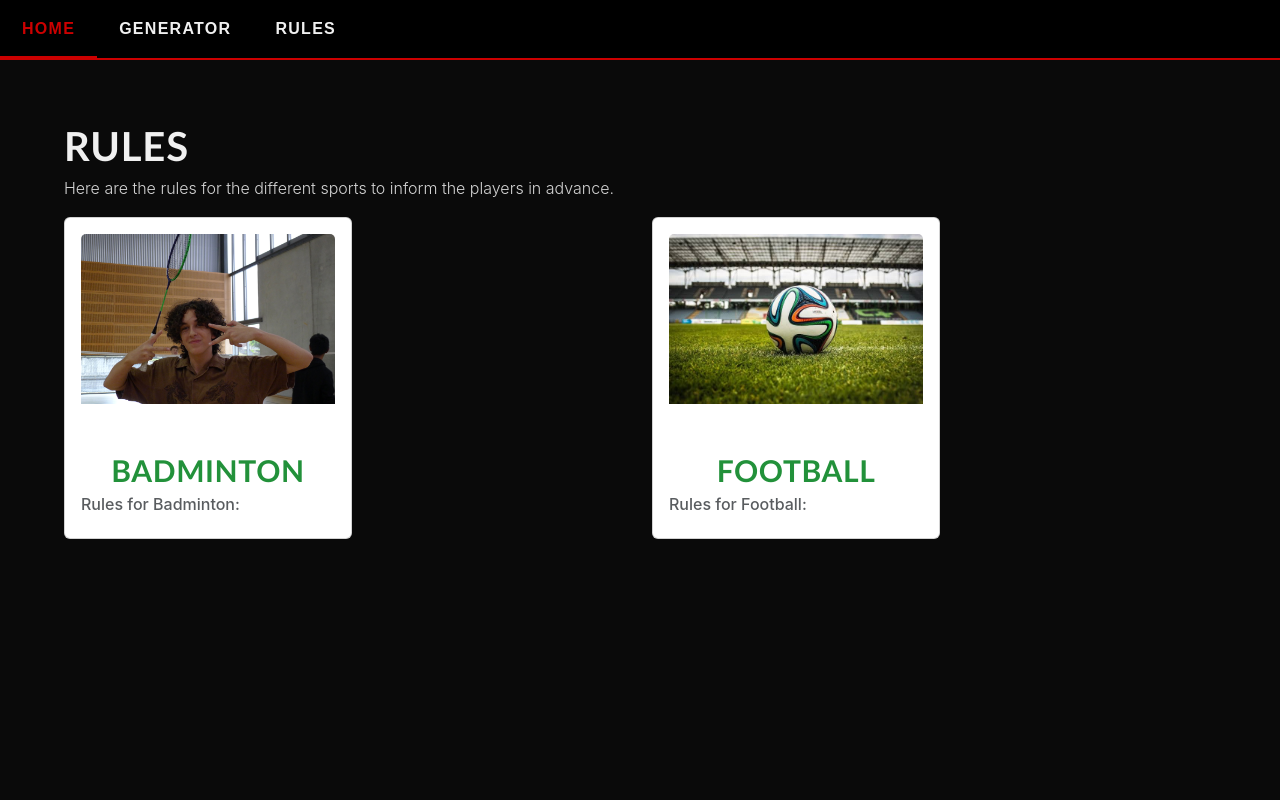
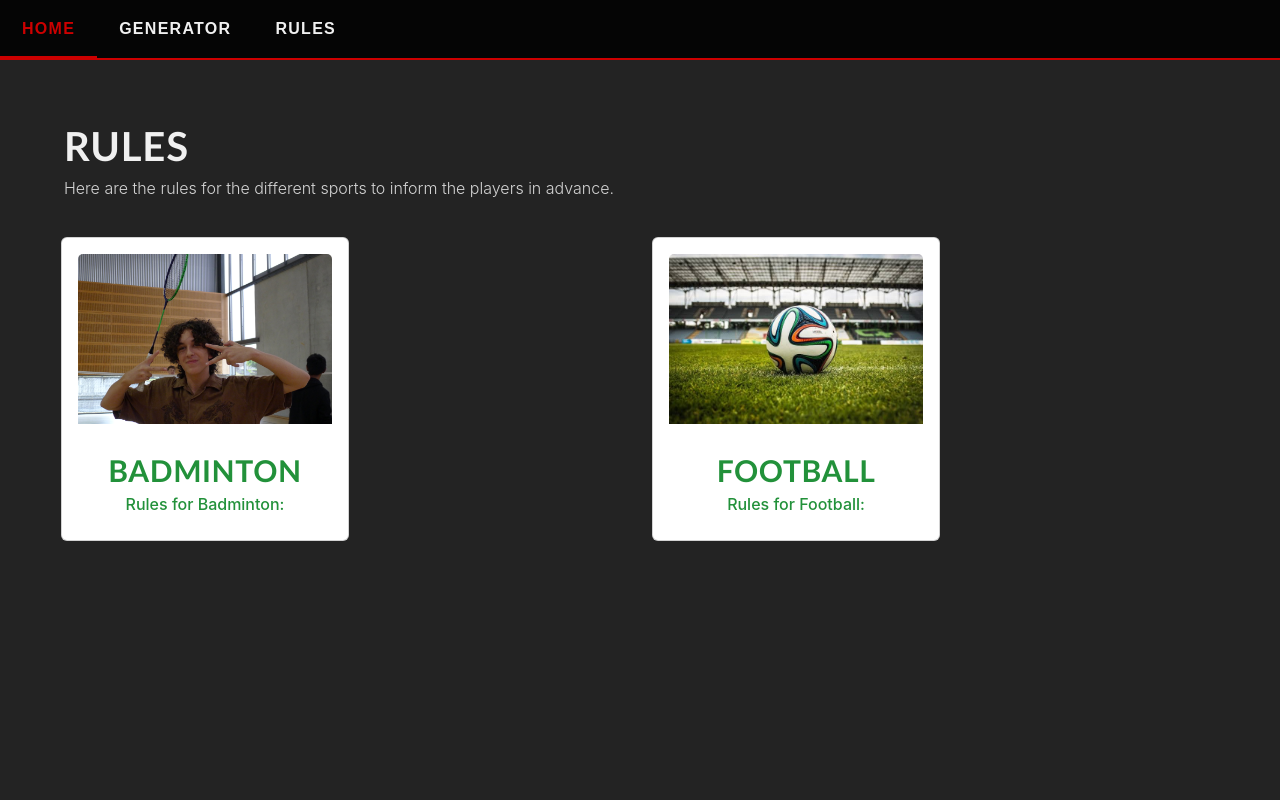
Before and after one commit to CarlySo132/L3-Computer-Science-Project, a Flask app: page /rules in a window 1280 px wide. Run offline with Flask 3, Linux system fonts and the light colour scheme.

Commit message:
Change in style
Wroked on css and color

```diff
--- a/static/style.css
+++ b/static/style.css
@@ -1,7 +1,7 @@
 
 /* THIS PART IS BASICALLY SETTING UP VARIABLES TO STAY CONSISTENT IN STYLING */
 :root {
-  --bg:        #0a0a0a;
+  --bg:        #000000dc;
   --surface:   #141414;
   --surface-2: #1e1e1e;
   --red:       #cc0000;
@@ -26,11 +26,10 @@ body {
   min-height: 100vh;
 }
 
-/* NAVBAR OVERALL */
 nav {
   position: sticky;
   top: 0;
-  background-color: #000;
+  background-color: #000000dc;
   border-bottom: 2px solid var(--red);
 }
 
@@ -56,7 +55,7 @@ nav .nav ul li a {
   position: relative;
 }
 
-nav .nav ul li a::after {
+nav .nav ul li a:after {
   content: '';
   position: absolute;
   bottom: 0; left: 0; right: 0;
@@ -131,16 +130,17 @@ ul li a:hover{
     height: 100%;
 }
 .card-title{
-    padding-top: 50px;
+    padding-top: 30px;
     text-align: center;
     font-size: 30px;
     color: #22913a;
 }
 
-.card-text {
+.card-text{
     transform: translateY(-10px);
     transition: transform 1s ease;
-    opacity: 0%;
+    text-align: center;
+    padding-top: 10px;
 }
 
 a {
@@ -148,16 +148,44 @@ a {
     color: #22913a;
 }
 
+.card:hover{
+    transform: translateY(-10px);
+    height: 100%;
+    transition: height 0.5s ease;
+    transition: transform 0.5s ease;
+}
 
-/* CARD WHEN BEING HOVERED OVER */
-.card:hover{
-    transform: translateY(-40px);
-    height: 110%;
-    transition: height 0.5s ease;
+.card:hover .card-title .card-text{
+    transform: translateY(-10px);
     transition: transform 1s ease;
 }
 
-.card:hover .card-title {
-    transform: translateY(-10px);
-    transition: transform 1s ease;
+.carousel-item {
+    position: relative;
 }
+
+.carousel-caption {
+background: linear-gradient(transparent, rgba(0, 0, 0, 0.7));
+left: 0;
+right: 0;
+bottom: 0;
+padding: 40px 20px 20px;
+}
+
+.carousel-control-prev-icon,
+.carousel-control-next-icon{
+    filter: brightness(0);
+}
+
+.carousel-control-prev-icon,
+.carousel-control-next-icon:hover{
+    filter: brightness(0.5);
+}
+
+.row {
+    padding-top: 20px;
+    display: flex;
+    flex-wrap: wrap;
+    margin-right: -15px;
+    margin-left: -15px;
+}
--- a/templates/rules.html
+++ b/templates/rules.html
@@ -10,21 +10,23 @@
             <a href="{{ url_for('badminton') }}"><div class="card-body">
                 <img src="{{ url_for('static', filename='L1110664.JPG') }}" class="card-img-top" alt="Badminton">
                 <h5 class="card-title">Badminton</h5>
-                <h6 class="card-sub mb-2 text-body-secondary">Rules for Badminton:</h6>
+                <h6 class="card-text">Rules for Badminton:</h6>
             </div>
             </a>
         </div>
     </div>
-
     <div class="col-sm-6 mb-3 mb-sm-0">
         <div class="card" style="width: 18rem;">
             <a href="{{ url_for('football') }}"><div class="card-body">
                 <img src="{{ url_for('static', filename='images (2).jpeg')}}" class="card-img-top" alt="Football">
                 <h5 class="card-title">Football</h5>
-                <h6 class="card-sub mb-2 text-body-secondary">Rules for Football:</h6>
+                <h6 class="card-text">Rules for Football:</h6>
             </div>
             </a>
         </div>
     </div>
 </div>
+
+
+</style>
 {% endblock %}
```
Also changed, not shown: templates/badminton.html (+0 -26 lines).
